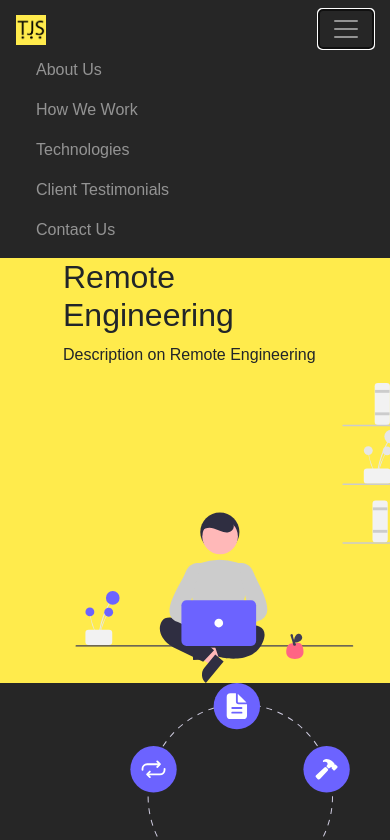
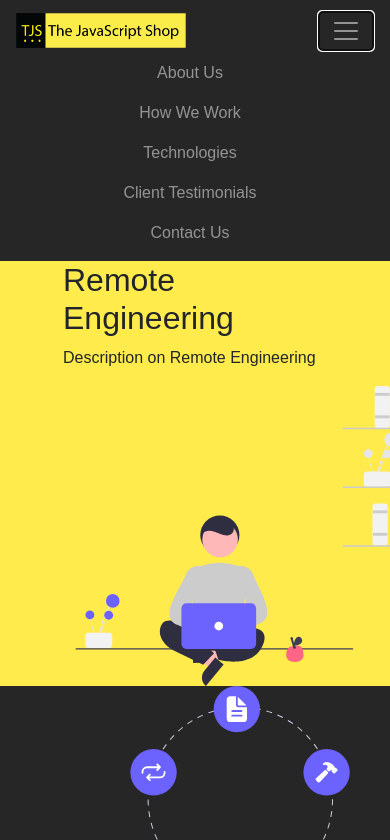
Before and after one commit to TheJavaScriptShop/Avantika_TJS_Website, a website: page web/index.html in a window 390 px wide. Both pictures are taken after a click on the button "Toggle navigation". Shown: the top 840 px of the page. Drawn offline with nearby package versions, Linux system fonts and the light colour scheme.

Commit message:
wip tjs_website
update : completed navigation bar

```diff
--- a/web/index.html
+++ b/web/index.html
@@ -23,9 +23,14 @@
     <!-- Logo -->
     <nav class="site-header navbar navbar-expand-lg navbar-dark sticky-top ">
 
-            <div class="navbar-brand">
-                <img class="logo" class="d-inline-block align-middle mr-2" width="30" height="30"
+            <div class="navbar-brand d-none d-lg-block">
+                <img class="logo" class="align-middle mr-2" width="35" height="35"
                 src="./assets/TJS_logo.jpeg">
+            </div >
+
+            <div class="navbar-brand d-block d-lg-none d-xl-none">
+                <img class="logo" height="35" width="170"
+                src="./assets/TJS_banner.png">
             </div >
 
             <button class="navbar-toggler" type="button" data-toggle="collapse" data-target="#navbarTogglerDemo02"
@@ -33,8 +38,9 @@
                 <span class="navbar-toggler-icon"></span>
             </button>
 
+
             <!--Navigation Links-->
-            <div class="collapse navbar-collapse justify-content-center" id="navbarTogglerDemo02">
+            <div class="collapse navbar-collapse m-auto" id="navbarTogglerDemo02">
                 <ul class="navbar-nav m-auto">
                     <li class="nav-item"><a class="nav-link" href="#"> About Us </a></li>
                     <li class="nav-item"><a class="nav-link" href="#"> How We Work</a></li>
--- a/web/main.css
+++ b/web/main.css
@@ -28,6 +28,10 @@ nav{
     padding-left:20px;
     padding-right:20px;
   }
+
+.navbar-collapse > ul{
+  text-align :center;
+}
 nav a{
     color : white;
     text-decoration: none;
```
